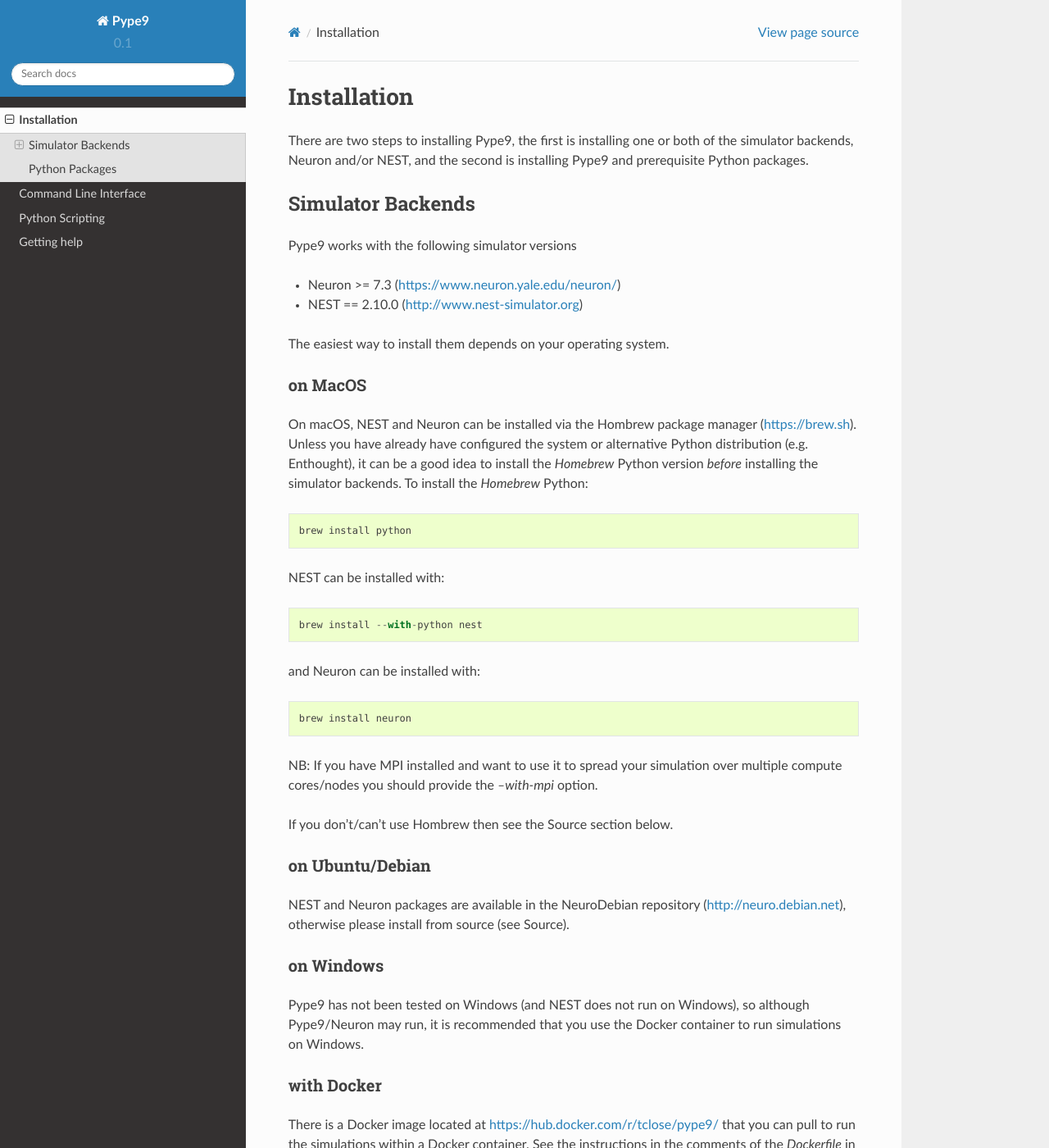
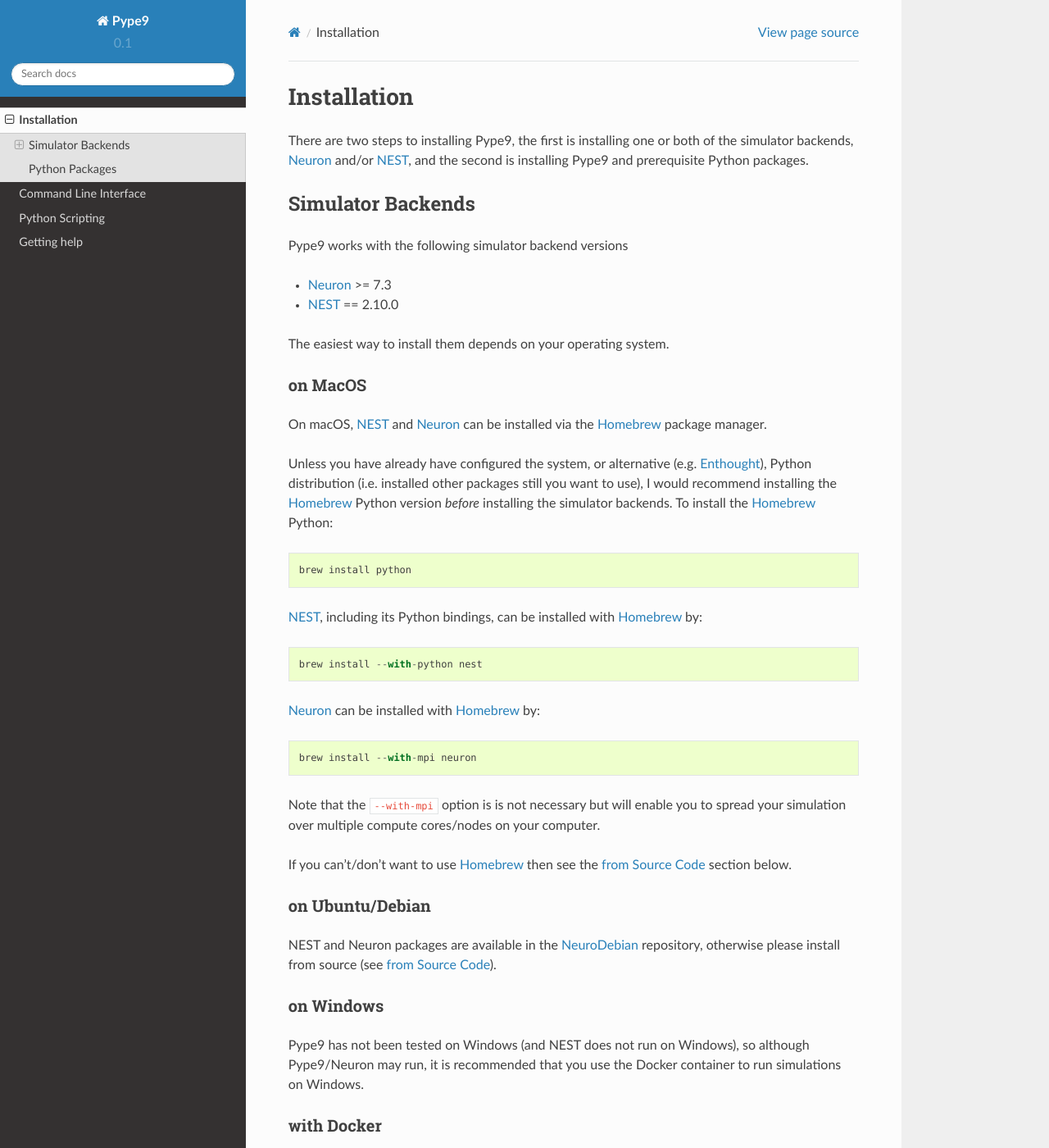
Before and after one commit to NeuralEnsemble/pype9, a Sphinx documentation site: the page built from doc/source/installation.rst, in a window 1280 px wide and 1400 px high. Shown: the whole window at 82% size. Built offline with Sphinx 7.4.7 and the Read the Docs theme 2.0.0, drawn with Linux system fonts in a browser that asks for light colours; some of the changed text lies outside the part shown.

Commit message:
updated installation, index and README

```diff
--- a/doc/source/installation.rst
+++ b/doc/source/installation.rst
@@ -3,46 +3,48 @@
 ============
 
 There are two steps to installing Pype9, the first is installing one or both
-of the simulator backends, Neuron and/or NEST, and the second is installing
+of the simulator backends, Neuron_ and/or NEST_, and the second is installing
 Pype9 and prerequisite Python packages.
 
 Simulator Backends
 ------------------
-Pype9 works with the following simulator versions
+Pype9 works with the following simulator backend versions
 
-* Neuron >= 7.3   (https://www.neuron.yale.edu/neuron/)
-* NEST == 2.10.0  (http://www.nest-simulator.org)
+* Neuron_ >= 7.3
+* NEST_ == 2.10.0
 
 The easiest way to install them depends on your operating system.
 
 on MacOS
 ^^^^^^^^
-On macOS, NEST and Neuron can be installed via the Hombrew package manager
-(https://brew.sh). Unless you have already have configured the system or
-alternative Python distribution (e.g. Enthought), it can be a good idea to
-install the *Homebrew* Python version *before* installing the simulator
-backends. To install the *Homebrew* Python::
+On macOS, NEST_ and Neuron_ can be installed via the Homebrew_ package manager.
+
+Unless you have already have configured the system, or alternative (e.g.
+Enthought_), Python distribution (i.e. installed other packages still you want
+to use), I would recommend installing the Homebrew_ Python version
+*before* installing the simulator backends. To install the Homebrew_ Python::
 
    brew install python
 
-NEST can be installed with::
+NEST_, including its Python bindings, can be installed with Homebrew_ by::
 
    brew install --with-python nest
 
-and Neuron can be installed with::
+Neuron_ can be installed with Homebrew_ by::
 
-   brew install neuron
+   brew install --with-mpi neuron
 
-NB: If you have MPI installed and want to use it to spread your simulation over
-multiple compute cores/nodes you should provide the `--with-mpi` option.
+Note that the ``--with-mpi`` option is is not necessary but will enable you to
+spread your simulation over multiple compute cores/nodes on your computer.
 
-If you don't/can't use Hombrew then see the _`Source` section below.
+If you can't/don't want to use Homebrew_ then see the `from Source Code`_ section
+below.
 
 
 on Ubuntu/Debian
 ^^^^^^^^^^^^^^^^
-NEST and Neuron packages are available in the NeuroDebian repository (http://neuro.debian.net),
-otherwise please install from source (see _`Source`).
+NEST and Neuron packages are available in the NeuroDebian_ repository,
+otherwise please install from source (see `from Source Code`_).
 
 on Windows
 ^^^^^^^^^^
@@ -64,7 +66,7 @@
 Good instructions on how to install Neuron from source can be found in Andrew
 Davisons notes here, http://www.davison.webfactional.com/notes/installation-neuron-python/.
 
-In the `prereq` folder there are also scripts for installing the Neuron and NEST from
+In the ``prereq`` folder there are also scripts for installing the Neuron and NEST from
 source on a Ubuntu image, which may serve as a good reference.
 
 Python Packages
@@ -102,3 +104,11 @@
 After that you just need to ensure the root of the Pype9 package is on your
 Python path (i.e. either symlinked to the ``site-packages`` directory or on the
 PYTHONPATH environment variable).
+
+.. _NineML: http://nineml.net
+.. _NeuroDebian: http://neuro.debian.net
+.. _Docker: https://www.docker.com
+.. _Homebrew: https://brew.sh
+.. _NEST: http://nest-simulator.org
+.. _Neuron: http://neuron.yale.edu
+.. _Enthought: https://www.enthought.com
```
Also changed, not shown: other parts of doc/source/installation.rst (+2 -2 lines), README.rst (+15 -12 lines), doc/source/index.rst (+11 -11 lines), doc/source/logo_small.png.
